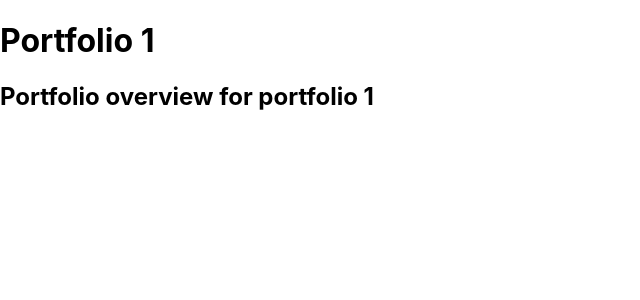
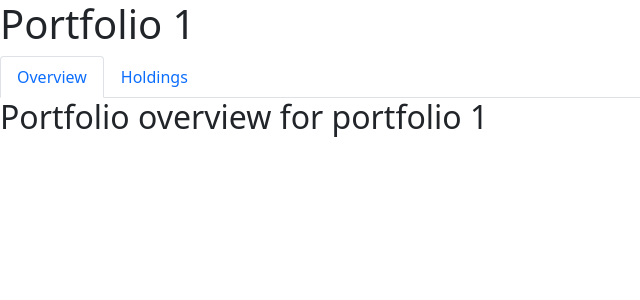
Before and after one commit to adamklingbaum/stock-overflow, a React (Create React App) app: page /portfolio/1 in a window 1280 px wide. Shown: the top 300 px of the page, without its empty margins (0-640 px from the left). Built offline with nearby package versions, Linux system fonts and the light colour scheme.

Commit message:
implement basic tabs for portfolio views

```diff
--- a/src/App.js
+++ b/src/App.js
@@ -4,6 +4,7 @@ import Home from './Home';
 import Portfolio from './Portfolio';
 import PortfolioOverview from './PortfolioOverview';
 import PortfolioHoldings from './PortfolioHoldings';
+import 'bootstrap/dist/css/bootstrap.min.css';
 // import PortfolioHome from './PortfolioHome';
 
 function App() {
--- a/src/Portfolio.js
+++ b/src/Portfolio.js
@@ -1,4 +1,5 @@
-import { Routes, Route, useParams } from 'react-router-dom';
+import { Nav } from 'react-bootstrap';
+import { Routes, Route, useParams, Link } from 'react-router-dom';
 import PortfolioOverview from './PortfolioOverview';
 import PortfolioHoldings from './PortfolioHoldings';
 
@@ -7,6 +8,22 @@ export default function Portfolio() {
   return (
     <div>
       <h1>Portfolio {params.id}</h1>
+      <Nav variant="tabs" defaultActiveKey="overview">
+        <Nav.Item>
+          <Nav.Link eventKey="overview">
+            <Link to="overview" style={{ textDecoration: 'none' }}>
+              Overview
+            </Link>
+          </Nav.Link>
+        </Nav.Item>
+        <Nav.Item>
+          <Nav.Link eventKey="holdings">
+            <Link to="holdings" style={{ textDecoration: 'none' }}>
+              Holdings
+            </Link>
+          </Nav.Link>
+        </Nav.Item>
+      </Nav>
       <Routes>
         <Route index element={<PortfolioOverview />} />
         <Route path="overview" element={<PortfolioOverview />} />
```
